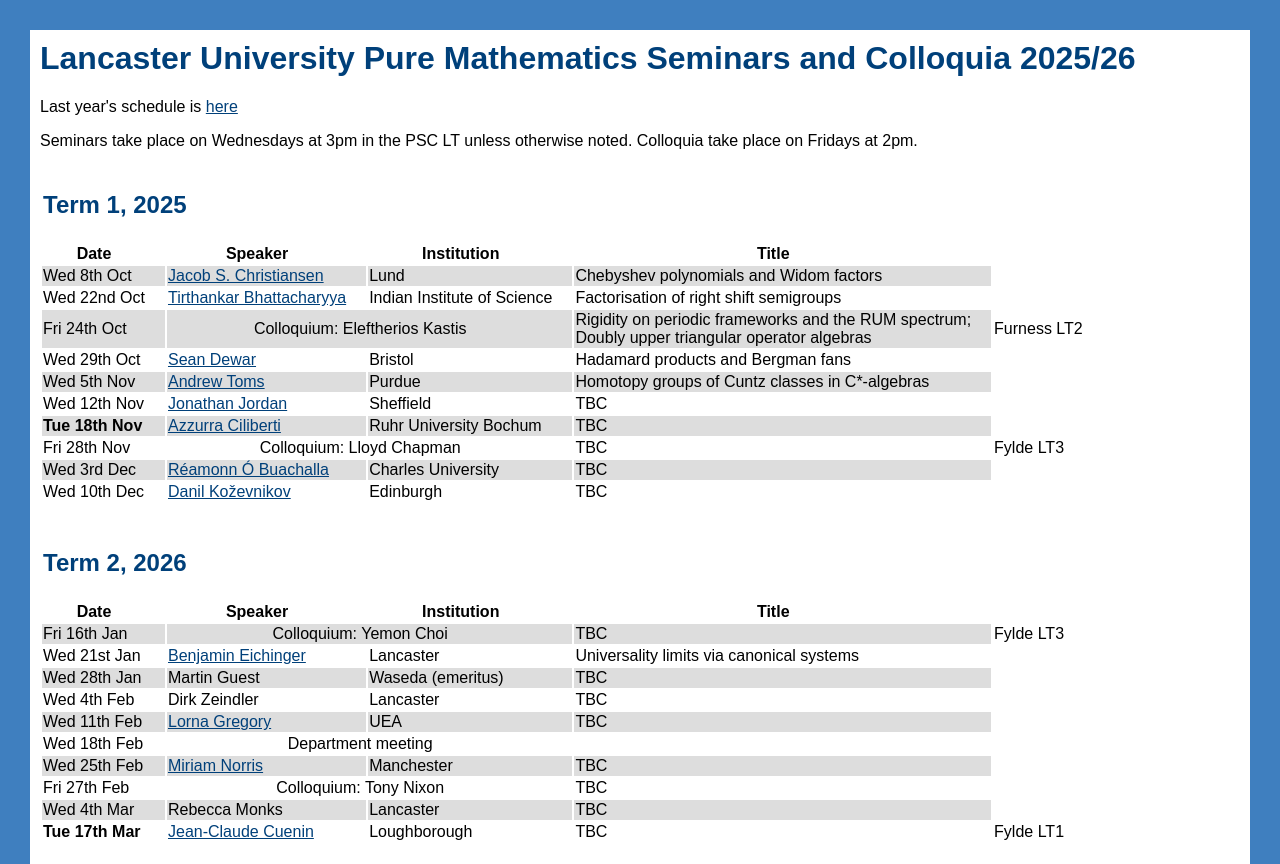
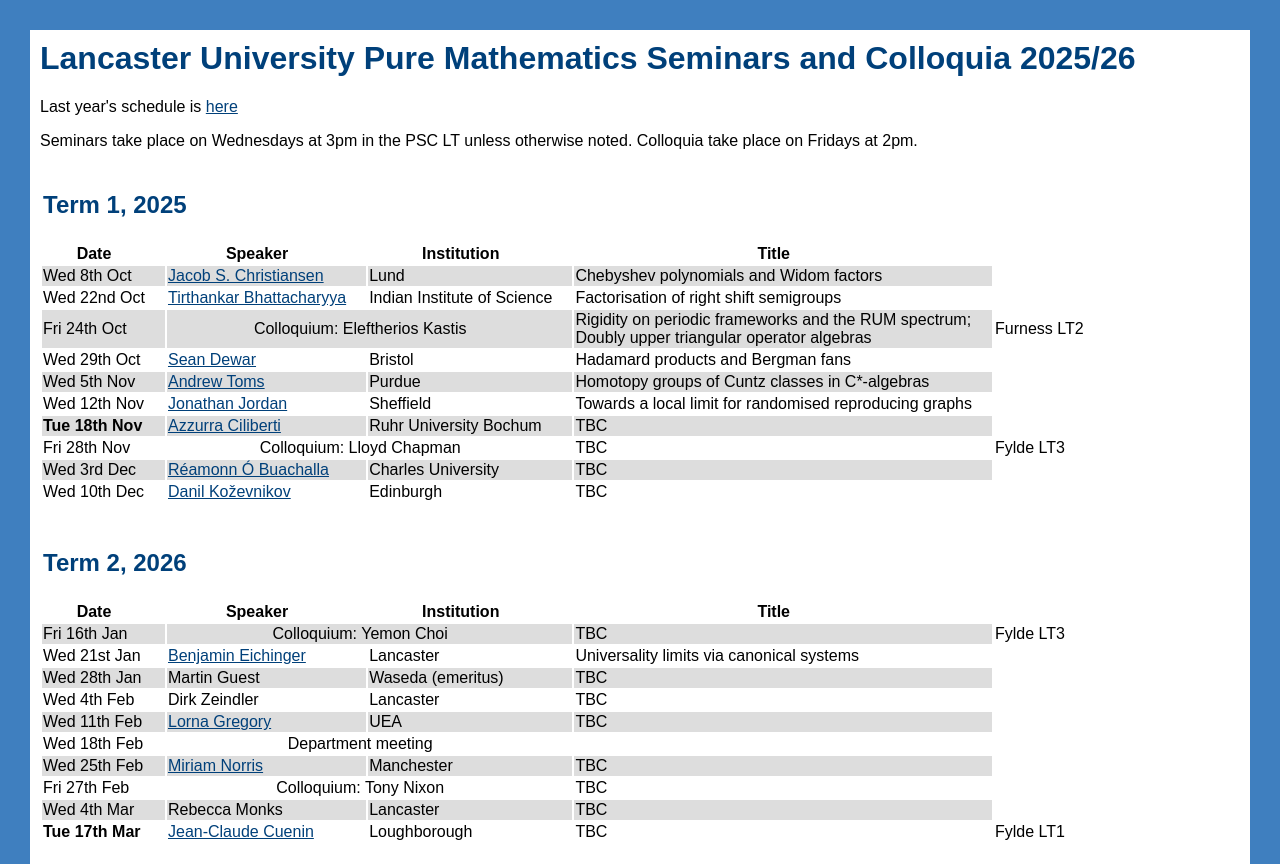
Before and after one commit to j-haslegrave/j-haslegrave.github.io, a plain HTML site: page seminars.html in a window 1280 px wide. Drawn offline with Linux system fonts and the light colour scheme.

Commit message:
Update seminar title for Jonathan Jordan

```diff
--- a/seminars.html
+++ b/seminars.html
@@ -54,7 +54,7 @@
       <td>Wed 12th Nov</td>
       <td><a href="https://jonathan-jordan.sites.sheffield.ac.uk/">Jonathan Jordan</a></td>
       <td>Sheffield</td>
-      <td>TBC</td>
+      <td>Towards a local limit for randomised reproducing graphs</td>
     </tr>
         <tr class="odd">
       <td><strong>Tue 18th Nov</strong></td>
```
